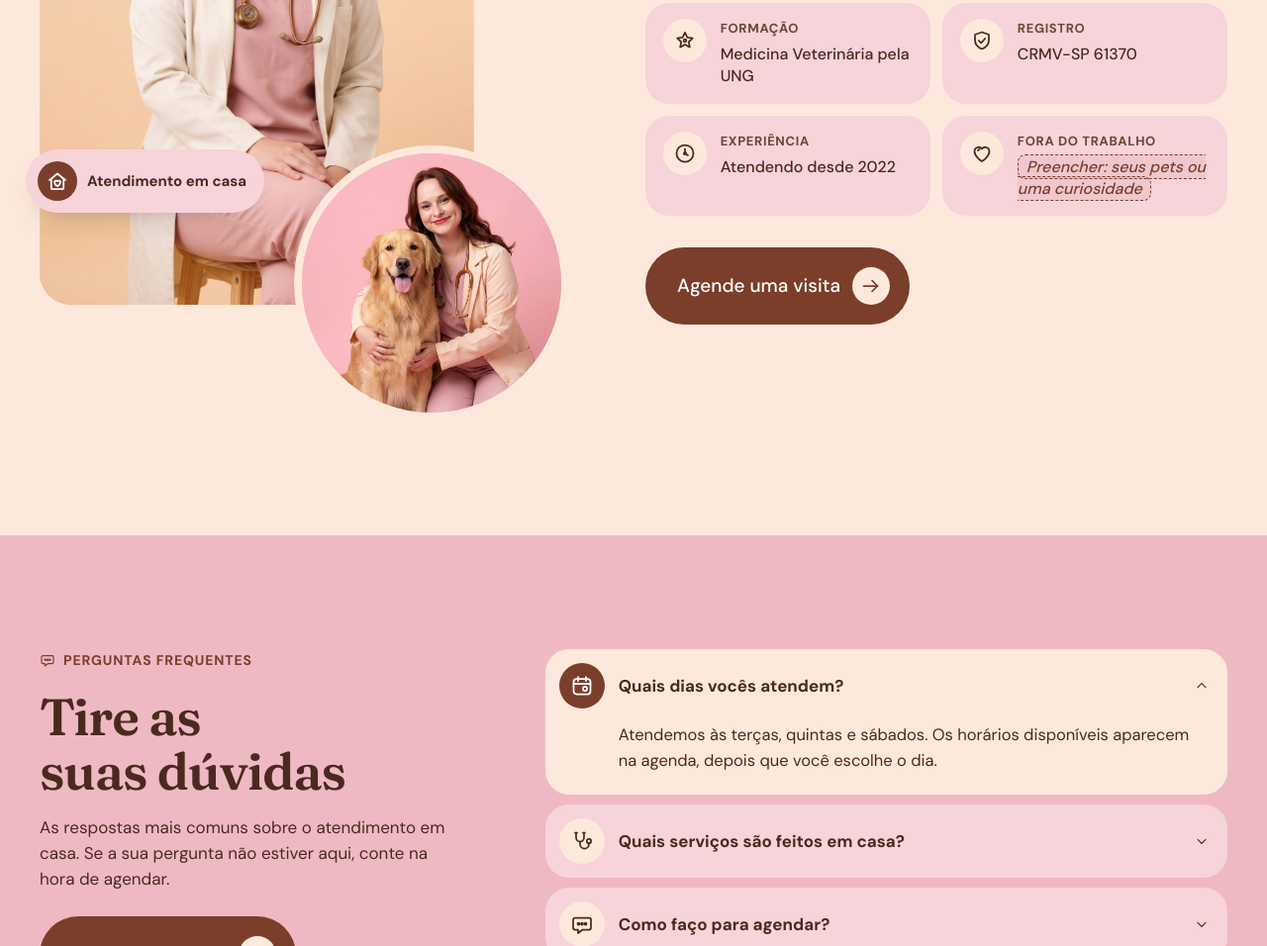
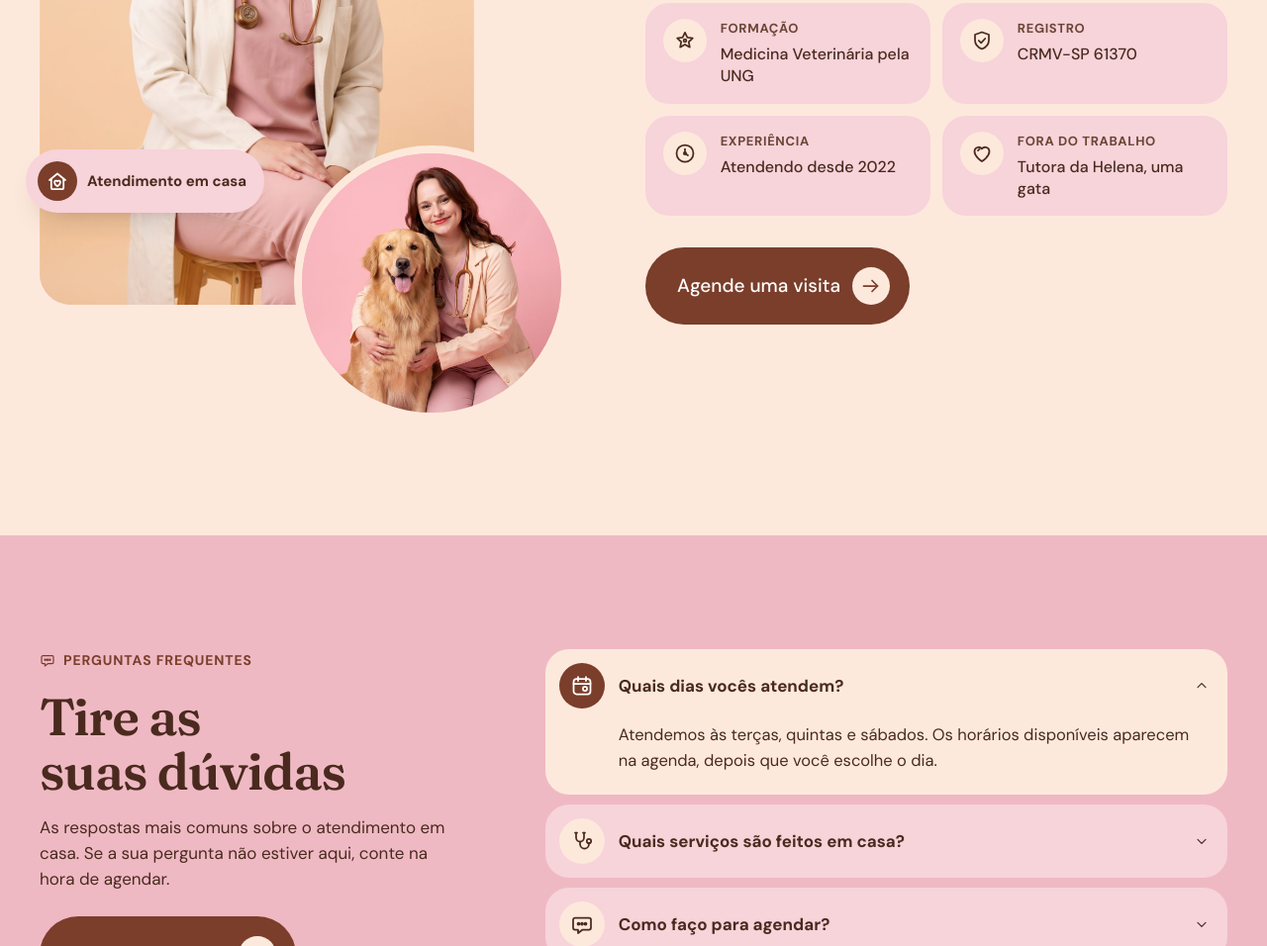
Before and after one commit to erickuidesign-dev/ariadina-berezovsky-landing, a plain HTML site: page dist/index.html in a window 1280 px wide. Shown: the part 5383-6339 px from the top of the page at 99% size. Drawn offline with Linux system fonts and the light colour scheme.

Commit message:
feat: gata Helena na seção Sobre
Co-Authored-By: Claude Opus 5.5 <noreply@anthropic.com>

```diff
--- a/dist/index.html
+++ b/dist/index.html
@@ -369,7 +369,7 @@
             </div>
             <div class="about__fact">
               <span><svg class="ic" aria-hidden="true"><use href="#heart"/></svg></span>
-              <div><dt>Fora do trabalho</dt><dd><span class="fill" data-fill>Preencher: seus pets ou uma curiosidade</span></dd></div>
+              <div><dt>Fora do trabalho</dt><dd>Tutora da Helena, uma gata</dd></div>
             </div>
           </dl>
 
```
Also changed, not shown: index.html (+1 -1 lines).
